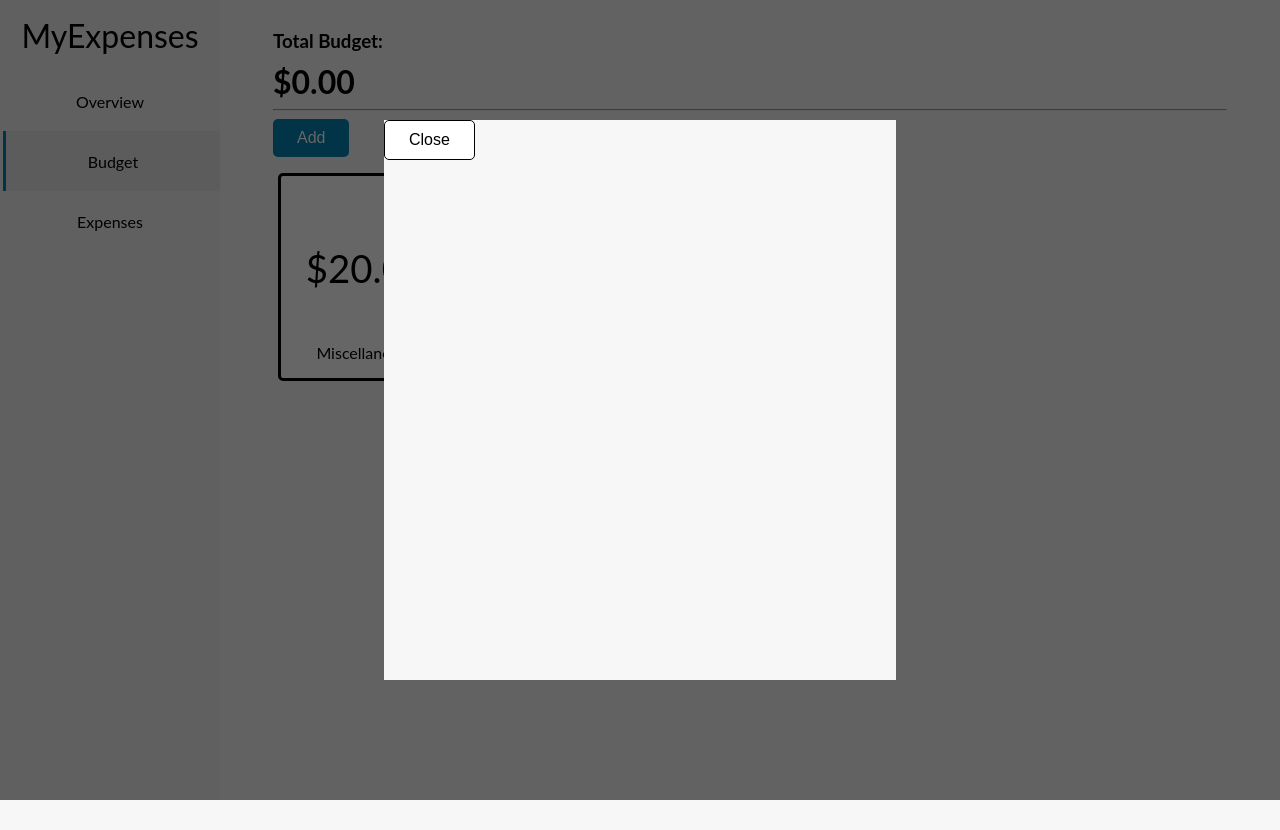
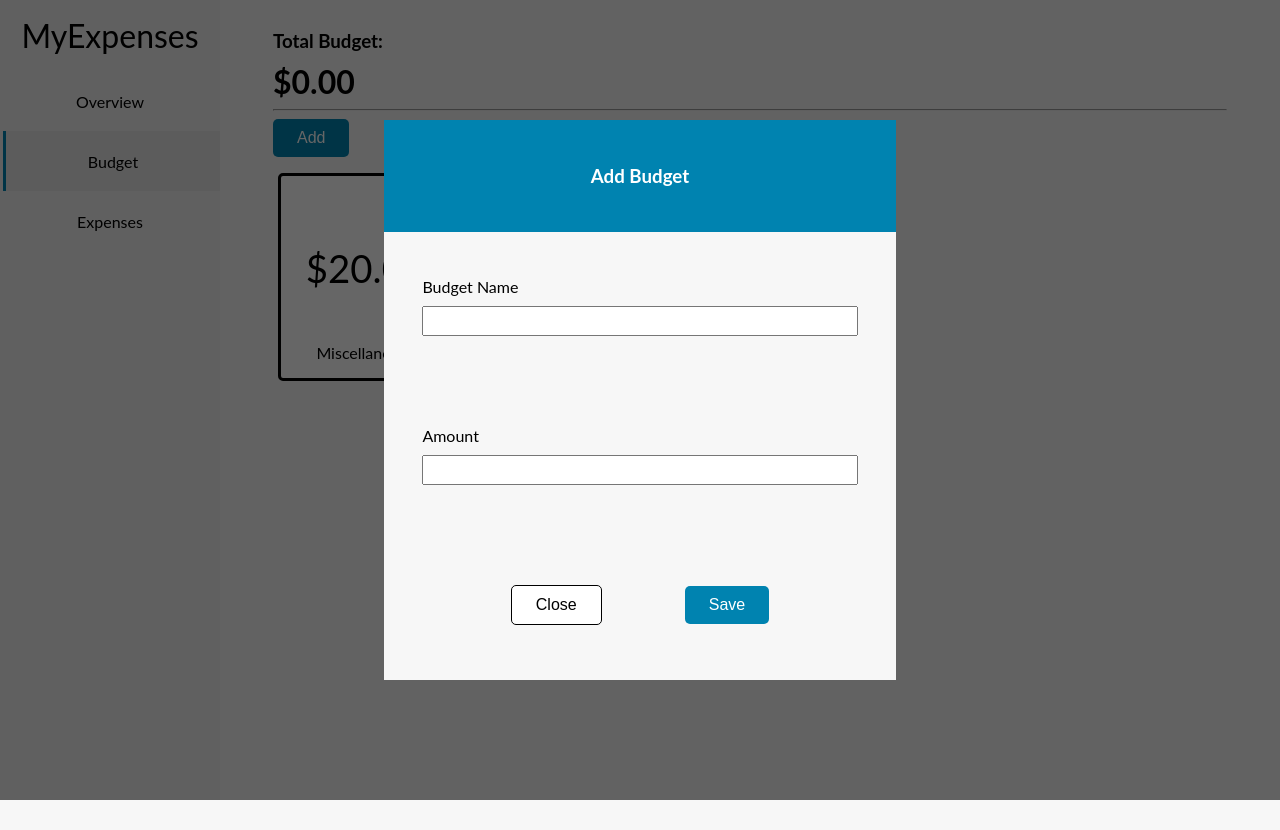
Before and after one commit to jackyliu0101/budget-app-react, a React (Create React App) app: page /budget in a window 1280 px wide. Both pictures are taken after a click on the button "Add". Built offline with nearby package versions, Linux system fonts and the light colour scheme.

Commit message:
work on styling for modal

```diff
--- a/src/App.css
+++ b/src/App.css
@@ -83,7 +83,7 @@ input[type='range']::-webkit-slider-runnable-track {
   background: #990622;
 }
 
-.sidePanel {
+.side-panel {
   height: 100%;
   width: 220px;
   background-color: #f1f1f1;
@@ -103,7 +103,7 @@ input[type='range']::-webkit-slider-runnable-track {
   margin: 1rem;
 }
 
-.sidePanel ul {
+.side-panel ul {
   padding: 0;
   margin: 0;
   list-style: none;
@@ -112,19 +112,19 @@ input[type='range']::-webkit-slider-runnable-track {
   flex-direction: column;
 }
 
-.sidePanel li {
+.side-panel li {
   display: flex;
   height: 60px;
   align-items: center;
   justify-content: center;
 }
 
-.sidePanel a {
+.side-panel a {
   text-decoration: none;
   color: inherit;
 }
 
-.sidePanel a.custom-link {
+.side-panel a.custom-link {
   display: flex;
   align-items: center;
   justify-content: center;
@@ -132,14 +132,14 @@ input[type='range']::-webkit-slider-runnable-track {
   height: 100%;
 }
 
-.sidePanel li.active {
+.side-panel li.active {
   background-color: #e7e7e7;
   border: solid #0083B0;
   border-width: 0 0 0 3px;
   margin-left: 3px;
 }
 
-.sidePanel li:hover {
+.side-panel li:hover {
   background-color: #eaeaea;
   cursor: pointer;
 }
--- a/src/components/Button.js
+++ b/src/components/Button.js
@@ -1,9 +1,10 @@
-export const Button = ({ type, title, onClick }) => {
+export const Button = ({ variant, type, title, onClick }) => {
   return (
-    <button className={type} onClick={onClick}>{title}</button>
+    <button className={variant} type={type} onClick={onClick}>{title}</button>
   )
 }
 
 Button.defaultProps = {
-  type: 'default'
+  variant: 'default',
+  type: 'button',
 }
--- a/src/components/SidePanel.js
+++ b/src/components/SidePanel.js
@@ -2,7 +2,7 @@ import { Link, useMatch, useResolvedPath } from 'react-router-dom';
 
 export const SidePanel = () => {
   return (
-    <div className="sidePanel">
+    <div className="side-panel">
       <Link to="/" className="site-title">MyExpenses</Link>
       <ul>
         <CustomLink to="/">Overview</CustomLink>
--- a/src/pages/budget/Budget.css
+++ b/src/pages/budget/Budget.css
@@ -67,3 +67,46 @@
   height: 70%;
   transform: translate(-50%, -50%);
 }
+
+.budget-modal-header {
+  background-color: #0083B0;
+  color: #fff;
+  height: 20%;
+  display: flex;
+  align-items: center;
+  justify-content: center;
+}
+
+.budget-modal-content {
+  display: grid;
+  height: 80%;
+  overflow: auto;
+  min-height: min-content;
+}
+
+.budget-modal-form {
+  width: 85%;
+  margin: auto;
+  height: 100%;
+  display: flex;
+  flex-direction: column;
+  justify-content: space-around;
+}
+
+.budget-modal-form-control {
+  display: flex;
+  flex-direction: column;
+  gap: 10px;
+}
+
+.budget-modal-form-control input {
+  height: 1.5rem;
+}
+
+.budget-modal-buttons {
+  display: flex;
+  align-items: center;
+  justify-content: center;
+  gap: 20%;
+  padding: 10px;
+}
--- a/src/pages/budget/Budget.js
+++ b/src/pages/budget/Budget.js
@@ -32,7 +32,7 @@ export const Budget = () => {
         <hr/>
       </div>
       <div>
-        <Button type="primary" title="Add" onClick={onShowModal} />
+        <Button variant="primary" title="Add" onClick={onShowModal} />
       </div>
       <BudgetCardsList budgets={budgetItems}/>
       <BudgetModal showState={showModal} handleClose={() => setShowModal(false)} />
--- a/src/pages/budget/BudgetModal.js
+++ b/src/pages/budget/BudgetModal.js
@@ -1,6 +1,6 @@
 import { Button } from '../../components/Button';
 
-export const BudgetModal = ({ showState, handleClose, children }) => {
+export const BudgetModal = ({ showState, handleClose }) => {
   if (!showState) {
     return null
   }
@@ -8,8 +8,25 @@ export const BudgetModal = ({ showState, handleClose, children }) => {
   return (
     <div className="budget-modal">
       <section className="budget-modal-container">
-        {children}
-        <Button type="default" title="Close" onClick={handleClose} />
+        <div className="budget-modal-header">
+          <h3>Add Budget</h3>
+        </div>
+        <div className="budget-modal-content">
+          <form className="budget-modal-form">
+            <div className="budget-modal-form-control">
+              <label htmlFor="name">Budget Name</label>
+              <input type="text" />
+            </div>
+            <div className="budget-modal-form-control">
+              <label htmlFor="amount">Amount</label>
+              <input type="number" />
+            </div>
+            <div className="budget-modal-buttons">
+              <Button variant="default" title="Close" onClick={handleClose} />
+              <Button variant="primary" title="Save" onClick={() => console.log("Save clicked")} />
+            </div>
+          </form>
+        </div>
       </section>
     </div>
   )
```
